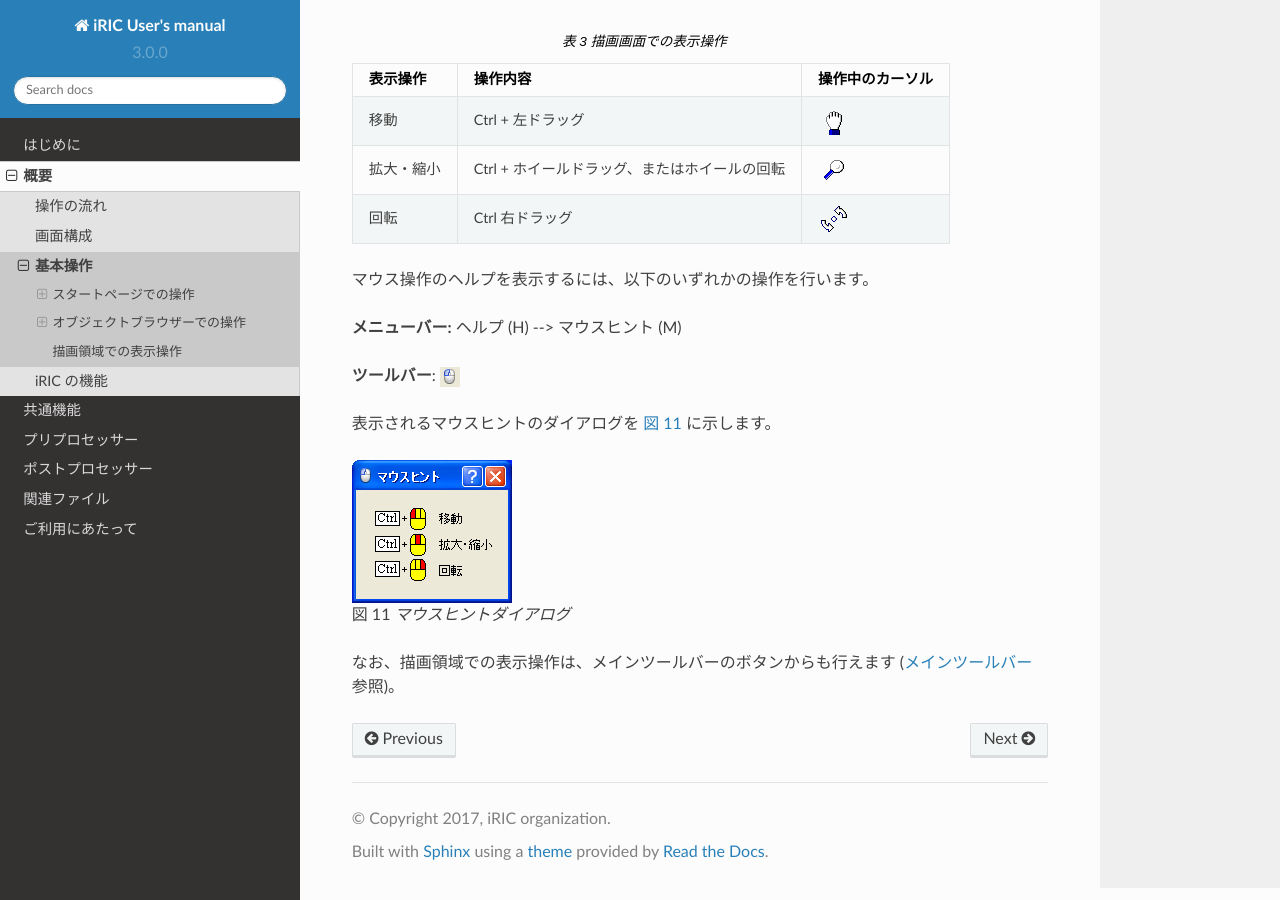
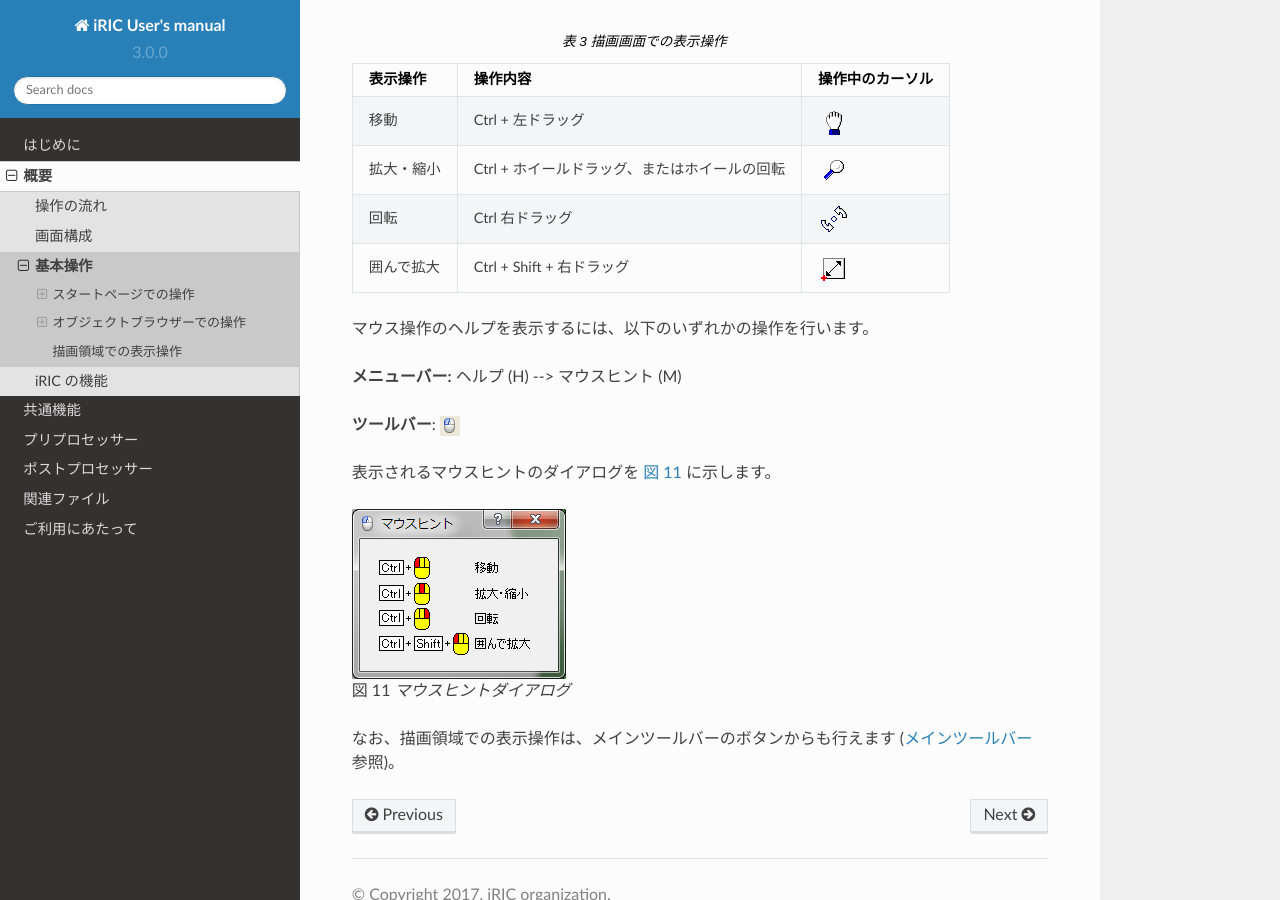
Before and after one commit to i-RIC/gui_user_manual, a Sphinx documentation site: the page built from source/02/03_basic_operations.rst, in a window 1280 px wide and 900 px high, scrolled down 3454 px. Built offline with Sphinx 7.4.7 and the Read the Docs theme 2.0.0, drawn with Linux system fonts in a browser that asks for light colours.

Commit message:
Description about rubber band zoom is added.

```diff
--- a/source/02/03_basic_operations.rst
+++ b/source/02/03_basic_operations.rst
@@ -109,9 +109,10 @@
 描画領域の表示をCtrlキーとマウスとの組み合わせで操作できます。表示操作方法について、
 :numref:`table_view_change_ops_canvas` に示します。
 
-.. |cursor_operation_rotate| image:: images/cursor_operation_rotate.png
-.. |cursor_operation_zoom|   image:: images/cursor_operation_zoom.png
-.. |cursor_operation_pan|    image:: images/cursor_operation_pan.png
+.. |cursor_operation_rotate|     image:: images/cursor_operation_rotate.png
+.. |cursor_operation_zoom|       image:: images/cursor_operation_zoom.png
+.. |cursor_operation_pan|        image:: images/cursor_operation_pan.png
+.. |cursor_operation_selectzoom| image:: images/cursor_operation_selectzoom.png
 
 .. list-table:: 描画画面での表示操作
    :name: table_view_change_ops_canvas
@@ -133,6 +134,10 @@
      - Ctrl 右ドラッグ
      - |cursor_operation_rotate|
 
+   * - 囲んで拡大
+     - Ctrl + Shift + 右ドラッグ
+     - |cursor_operation_selectzoom|
+
 マウス操作のヘルプを表示するには、以下のいずれかの操作を行います。
 
 .. |icon_mouse_hints| image:: images/icon_mouse_hints.png
```
Also changed, not shown: source/02/images/cursor_operation_selectzoom.png (added), source/02/images/mouse_hint_dialog.png, source/03/images/mouse_hint_dialog.png.
